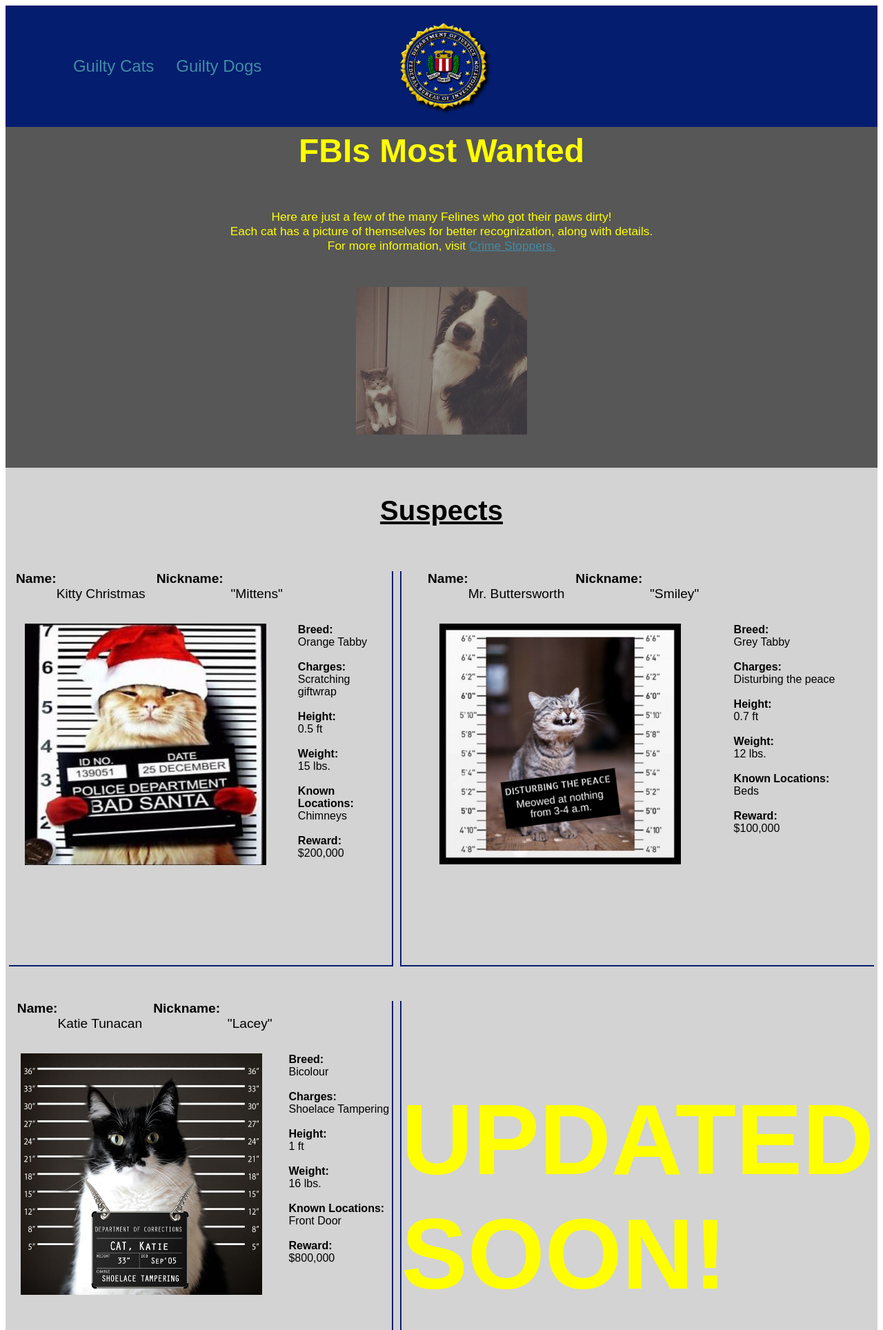
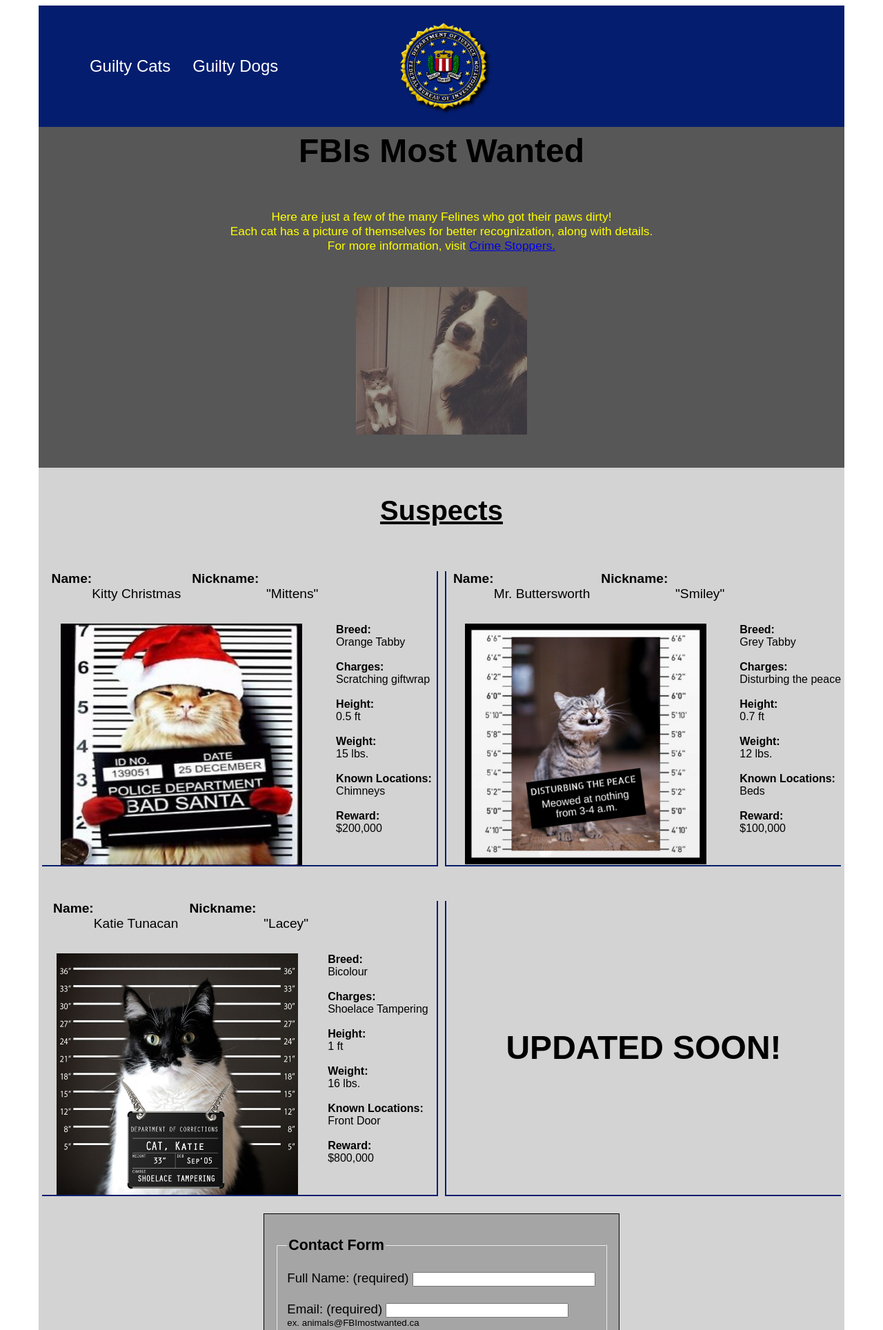
Before and after one commit to JarHorner/FBIs-Most-Wanted, a PHP site: page / in a window 1280 px wide. Shown: the top 1928 px of the page at 69% size. Run offline with PHP 8.4, Linux system fonts and the light colour scheme.

Commit message:
Add files via upload

```diff
--- a/Style/FBI_Most_WantedCSS.css
+++ b/Style/FBI_Most_WantedCSS.css
@@ -156,7 +156,7 @@ h3 {
     text-decoration: underline;
 }
 
-h1,h2 {
+header h1, h2 {
     color: yellow;
 }
 
@@ -166,10 +166,6 @@ nav div a {
 
 a:visited {
     color: white;
-}
-
-a:link {
-    color: rgb(65, 140, 165);
 }
 
 a:active {
@@ -221,7 +217,6 @@ form {
     display: flex;
     justify-content: center;
     align-items: center;
-    font-size: 3em;
     border-bottom: 2px solid #041d6e;
 }
 
```
